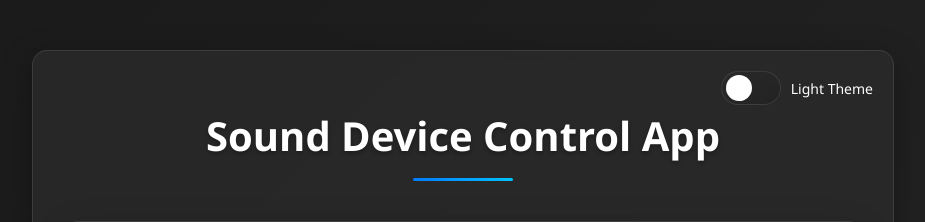
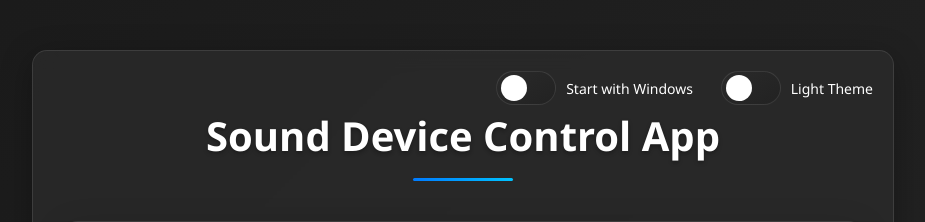
Before and after one commit to wyrtensi/Sound-Device-Control-App, a Python web app: template templates/index.html in a window 1280 px wide. Shown: the top 222 px of the page, without its empty margins (177-1102 px from the left). Run offline with Jinja, Linux system fonts and the light colour scheme; the template is opened without the code that fills it, so the values that code supplies are empty.

Commit message:
Add files via upload

```diff
--- a/templates/index.html
+++ b/templates/index.html
@@ -494,6 +494,15 @@
         .light-theme .theme-label {
             color: #333;
         }
+
+        .autostart-switcher {
+            position: absolute;
+            top: 20px;
+            right: 200px;  /* Размещаем правее переключателя темы */
+            display: flex;
+            align-items: center;
+            gap: 10px;
+        }
     </style>
 </head>
 <body>
@@ -506,6 +515,14 @@
                 <span class="slider round"></span>
             </label>
             <span class="theme-label">Light Theme</span>
+        </div>
+
+        <div class="autostart-switcher">
+            <label class="switch">
+                <input type="checkbox" id="autostartToggle">
+                <span class="slider round"></span>
+            </label>
+            <span class="theme-label">Start with Windows</span>
         </div>
 
         <form id="hotkeyForm">
@@ -865,6 +882,9 @@
             window.dispatchEvent(new CustomEvent('themeChange', {
                 detail: { theme: this.checked ? 'light' : 'dark' }
             }));
+
+            // Показываем уведомление
+            showNotification(`Theme switched to ${this.checked ? 'Light' : 'Dark'} mode`);
         });
 
         // Загружаем сохраненную тему при загрузке страницы
@@ -875,6 +895,48 @@
                 document.body.classList.add('light-theme');
             }
         });
+
+        // Загружаем статус автозагрузки при загрузке страницы
+        document.addEventListener('DOMContentLoaded', async () => {
+            try {
+                const response = await fetch('/get_autostart');
+                const result = await response.json();
+                if (result.status === 'success') {
+                    document.getElementById('autostartToggle').checked = result.autostart;
+                }
+            } catch (error) {
+                console.error('Error loading autostart status:', error);
+            }
+        });
+
+        // Обработчик изменения статуса автозагрузки
+        document.getElementById('autostartToggle').addEventListener('change', async function() {
+            try {
+                const response = await fetch('/set_autostart', {
+                    method: 'POST',
+                    headers: {
+                        'Content-Type': 'application/json'
+                    },
+                    body: JSON.stringify({
+                        enable: this.checked
+                    })
+                });
+
+                const result = await response.json();
+                if (result.status === 'error') {
+                    showNotification('Error setting autostart', true);
+                    // Возвращаем переключатель в предыдущее состояние
+                    this.checked = !this.checked;
+                } else {
+                    // Показываем уведомление об успешном переключении
+                    showNotification(`Autostart ${this.checked ? 'enabled' : 'disabled'}`);
+                }
+            } catch (error) {
+                console.error('Error setting autostart:', error);
+                showNotification('Error setting autostart', true);
+                this.checked = !this.checked;
+            }
+        });
     </script>
 </body>
 </html>
```
Also changed, not shown: 1 other file.
